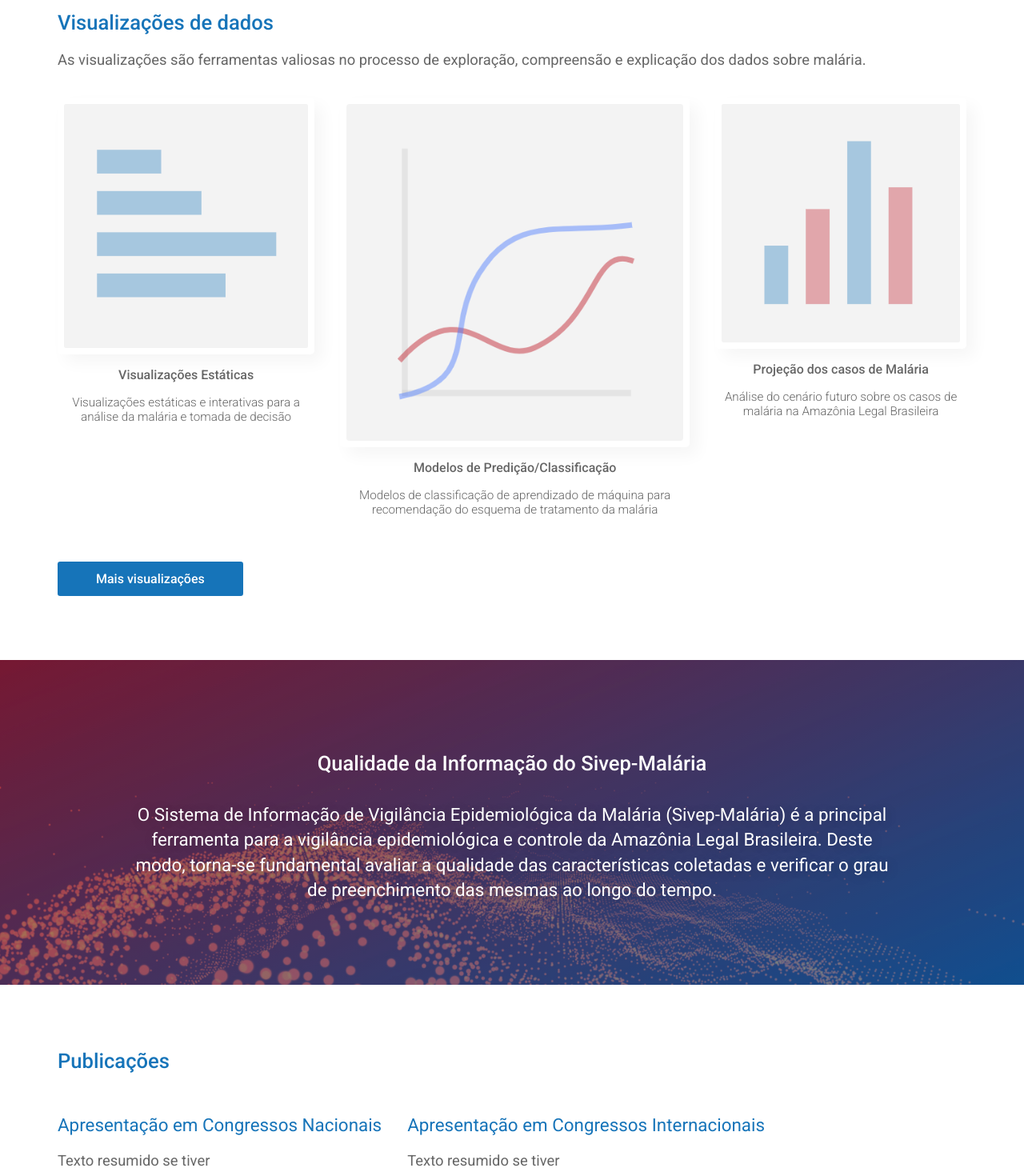
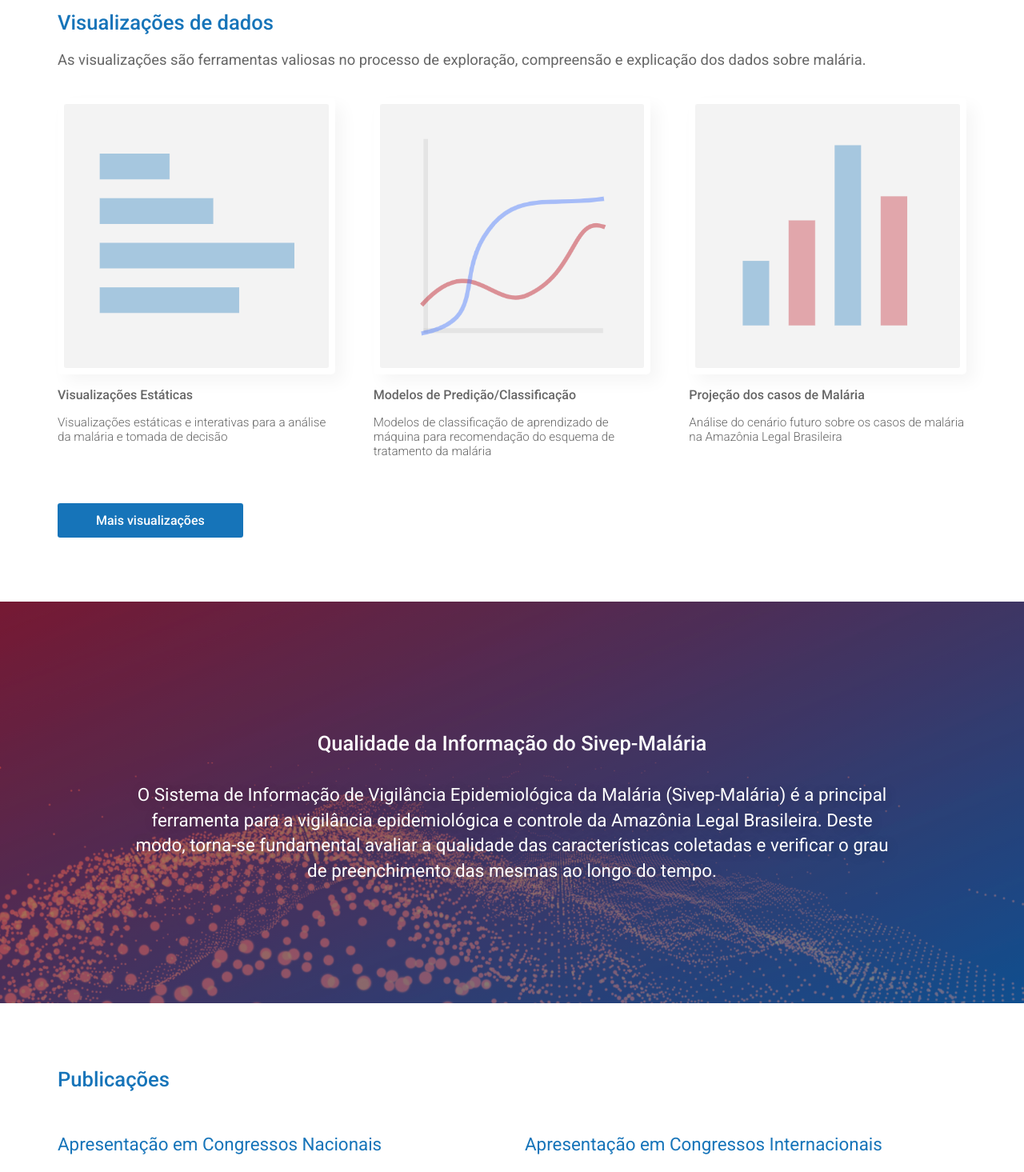
Before and after one commit to pvd-malaria/frontend, a React (Create React App) app: page / in a window 1280 px wide. Shown: the part 1700-3165 px from the top of the page at 80% size. Built offline with nearby package versions, Linux system fonts and the light colour scheme.

Commit message:
style(paginaInicial): melhora regra css de colunas para viosualizações e publicações.
#19

```diff
--- a/src/pages/Inicial/styles.css
+++ b/src/pages/Inicial/styles.css
@@ -83,7 +83,7 @@
 #pageInicial .visualizations .container .items {
   display: flex;
   flex-flow: row nowrap;
-  column-gap: 2rem;
+  column-gap: 3rem;
   margin: 1rem 0 3rem;
 }
 
@@ -91,7 +91,8 @@
   display: flex;
   flex-flow: column nowrap;
   gap: 1rem;
-  text-align: center;
+  flex: 1;
+  text-align: left;
 }
 
 #pageInicial .visualizations .container .items article img {
@@ -116,7 +117,7 @@
 }
 
 #pageInicial .quality .container {
-  padding: 5rem 10vw;
+  padding: 8rem 10vw;
 }
 
 #pageInicial .quality .container p {
@@ -146,6 +147,10 @@
   flex-flow: row nowrap;
   column-gap: 2rem;
   margin-bottom: 2rem;
+}
+
+#pageInicial .publications .container .items article {
+  flex: 1px;
 }
 
 #pageInicial .publications .container .items article a {
```
